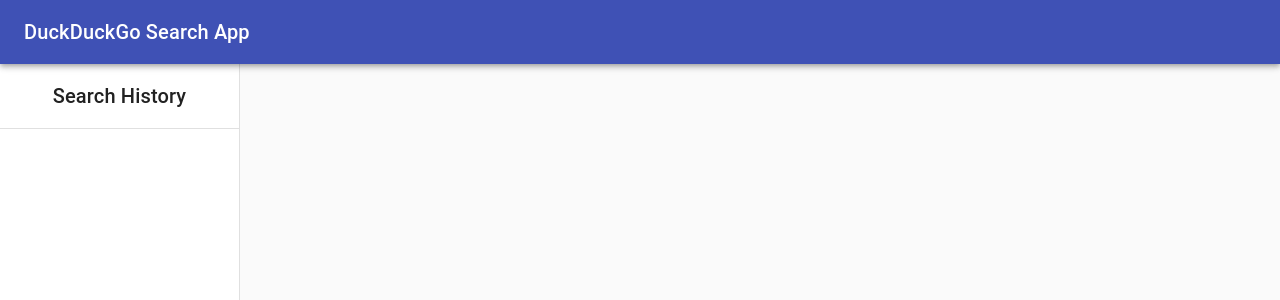
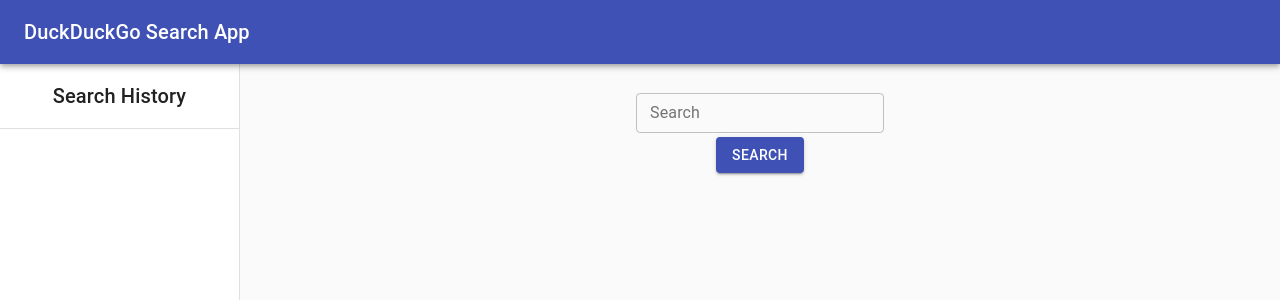
Before and after one commit to vlegac/duck-duck-go-task, a React (Create React App) app in the folder client/: page / in a window 1280 px wide. Shown: the top 300 px of the page. Built offline with nearby package versions, Linux system fonts and the light colour scheme.

Commit message:
Render topics after fetching

```diff
--- a/client/src/components/Topics/Topic/Topic.jsx
+++ b/client/src/components/Topics/Topic/Topic.jsx
@@ -1,5 +1,6 @@
 import React from "react";
+import Link from "@material-ui/core/Link";
 
 export const Topic = ({ title, url }) => {
-  return <div>{title}</div>;
+  return <Link href={url}>{title}</Link>;
 };
--- a/client/src/components/Topics/Topics.jsx
+++ b/client/src/components/Topics/Topics.jsx
@@ -1,16 +1,57 @@
 import React from "react";
 import { Topic } from "./Topic/Topic";
-import { useSelector } from "react-redux";
 import { v4 as uuidv4 } from "uuid";
+import TextField from "@material-ui/core/TextField";
+import Button from "@material-ui/core/Button";
+import { useSelector, useDispatch } from "react-redux";
+import axios from "axios";
+
 export const Topics = () => {
   const allTopics = useSelector((state) => state.topics);
-  console.log(allTopics);
+  const dispatch = useDispatch();
+
+  const [searchTerm, setSearchTerm] = React.useState("");
+  const handleChange = React.useCallback((event) => {
+    setSearchTerm(event.target.value);
+  }, []);
+
+  const getData = React.useCallback(() => {
+    return (dispatch) => {
+      axios.get(`http://localhost:8000/duck/${searchTerm}`).then((res) => {
+        dispatch({
+          type: "FETCH_TOPICS",
+          payload: res.data,
+        });
+      });
+    };
+  }, [searchTerm]);
+
+  const handleSearch = React.useCallback(() => {
+    if (searchTerm !== "") {
+      dispatch(getData());
+    }
+  }, [dispatch, getData, searchTerm]);
+
   return (
-    <div>
-      {allTopics.map((topic) => {
-        console.log(topic);
-        return <Topic key={uuidv4()} title={topic.title} />;
-      })}
+    <div className="App">
+      <h2>Search</h2>
+      <div className="search-container">
+        <TextField
+          id="search"
+          label="Search"
+          variant="outlined"
+          margin="dense"
+          onChange={handleChange}
+        />
+        <Button variant="contained" color="primary" onClick={handleSearch}>
+          Search
+        </Button>
+      </div>
+      <div>
+        {allTopics.map((topic) => {
+          return <Topic key={uuidv4()} title={topic.title} url={topic.url} />;
+        })}
+      </div>
     </div>
   );
 };
```
